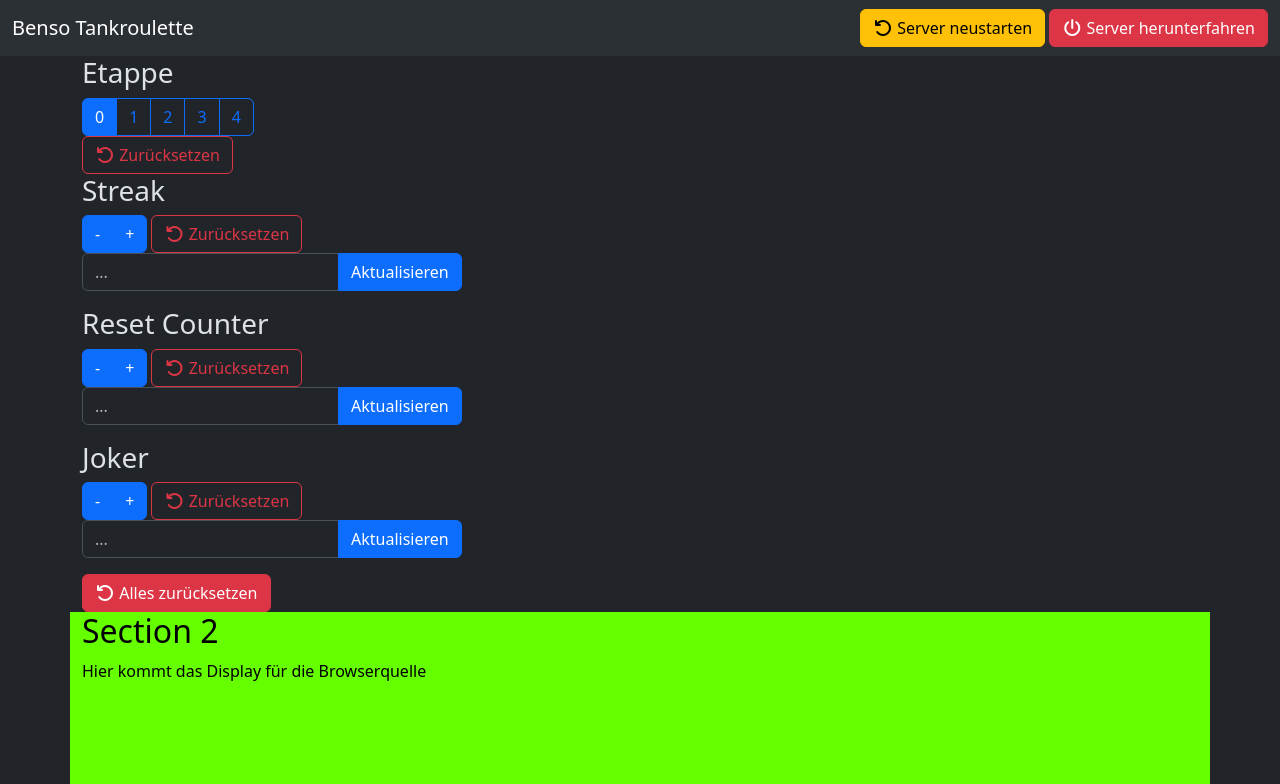
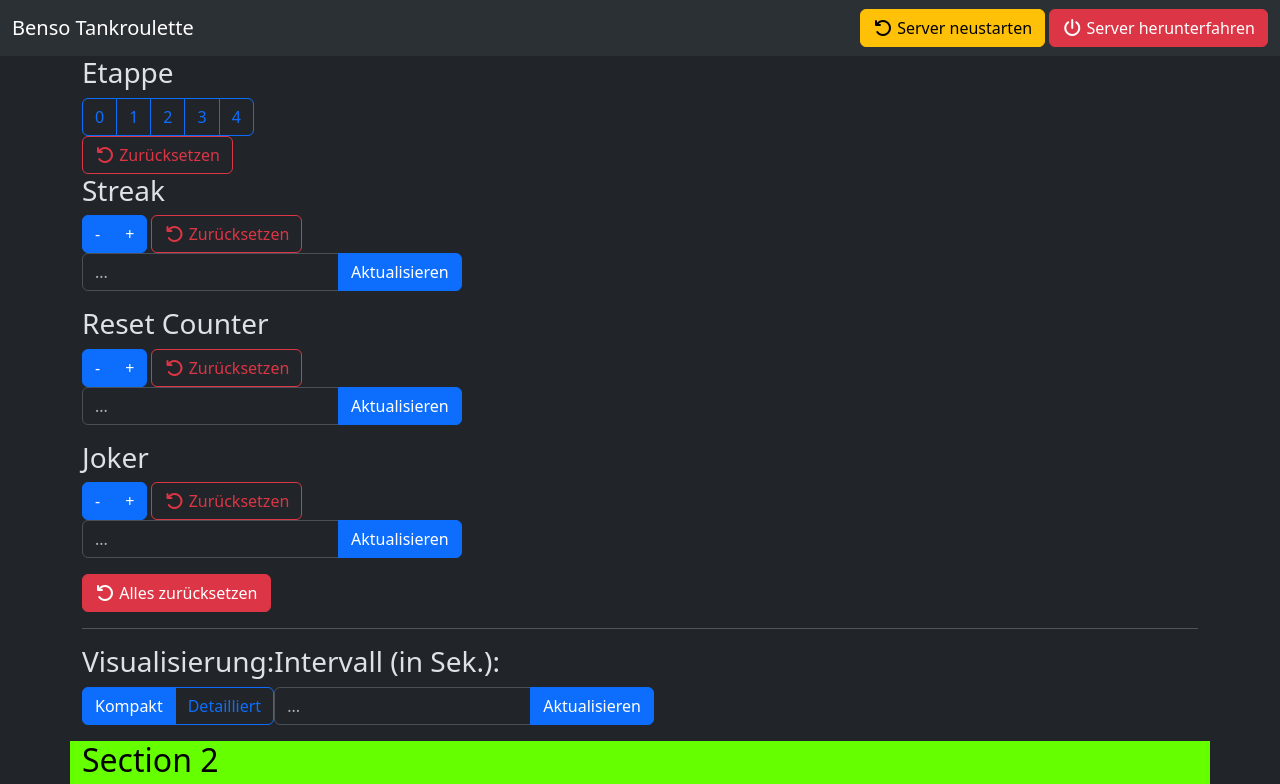
Before and after one commit to clashalytics/benso_tank_roulette, a website: page benso_tank_roulette/public/index.html in a window 1280 px wide. Shown: the top 784 px of the page. Drawn offline with Linux system fonts and the light colour scheme.

Commit message:
added HTML for display controls

```diff
--- a/benso_tank_roulette/public/index.html
+++ b/benso_tank_roulette/public/index.html
@@ -86,7 +86,7 @@
                 </div>
                 <div class="control-update-streak">
                     <div class="input-group mb-3">
-                        <input type="text" class="form-control" placeholder="..." aria-label="Recipient’s username">
+                        <input type="text" class="form-control" placeholder="...">
                         <button class="btn btn-primary" type="button" id="updateStreak">
                             Aktualisieren
                         </button>
@@ -111,7 +111,7 @@
                 </div>
                 <div class="control-update-reset_counter">
                     <div class="input-group mb-3">
-                        <input type="text" class="form-control" placeholder="..." aria-label="Recipient’s username">
+                        <input type="text" class="form-control" placeholder="...">
                         <button class="btn btn-primary" type="button" id="updateResetCounter">
                             Aktualisieren
                         </button>
@@ -136,7 +136,7 @@
                 </div>
                 <div class="control-update-reset_counter">
                     <div class="input-group mb-3">
-                        <input type="text" class="form-control" placeholder="..." aria-label="Recipient’s username">
+                        <input type="text" class="form-control" placeholder="...">
                         <button class="btn btn-primary" type="button" id="updateJoker">
                             Aktualisieren
                         </button>
@@ -148,6 +148,36 @@
             <button type="button" class="btn btn-danger" id="resetAllValues">
                 <i class="fa-solid fa-arrow-rotate-left"></i>
                 Alles zurücksetzen
+            </button>
+        </div>
+    </div>
+</div>
+
+<div class="container">
+    <hr class="solid">
+</div>
+
+<div class="container display-controls d-flex">
+    <div class="display-visualization">
+        <h3 class="h3">
+            Visualisierung:
+        </h3>
+        <div class="btn-group" role="group" aria-label="Basic radio toggle button group">
+            <input type="radio" class="btn-check" name="btnradio" id="displayCompact" autocomplete="off" checked>
+            <label class="btn btn-outline-primary" for="displayCompact">Kompakt</label>
+
+            <input type="radio" class="btn-check" name="btnradio" id="displayDetailed" autocomplete="off">
+            <label class="btn btn-outline-primary" for="displayDetailed">Detailliert</label>
+        </div>
+    </div>
+    <div class="display-interval">
+        <h3 class="h3">
+            Intervall (in Sek.):
+        </h3>
+        <div class="input-group mb-3">
+            <input type="text" class="form-control" placeholder="...">
+            <button class="btn btn-primary" type="button" id="updateInterval">
+                Aktualisieren
             </button>
         </div>
     </div>
```
